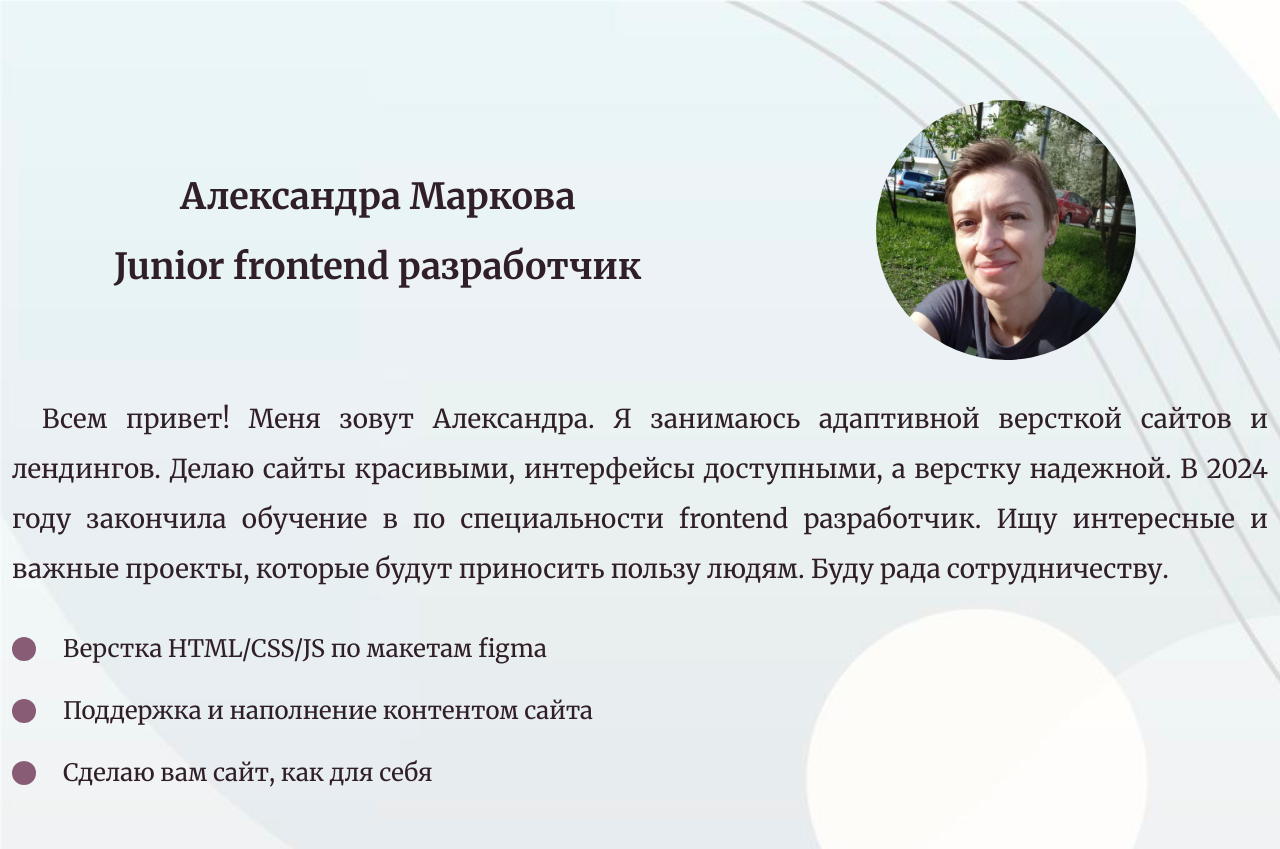
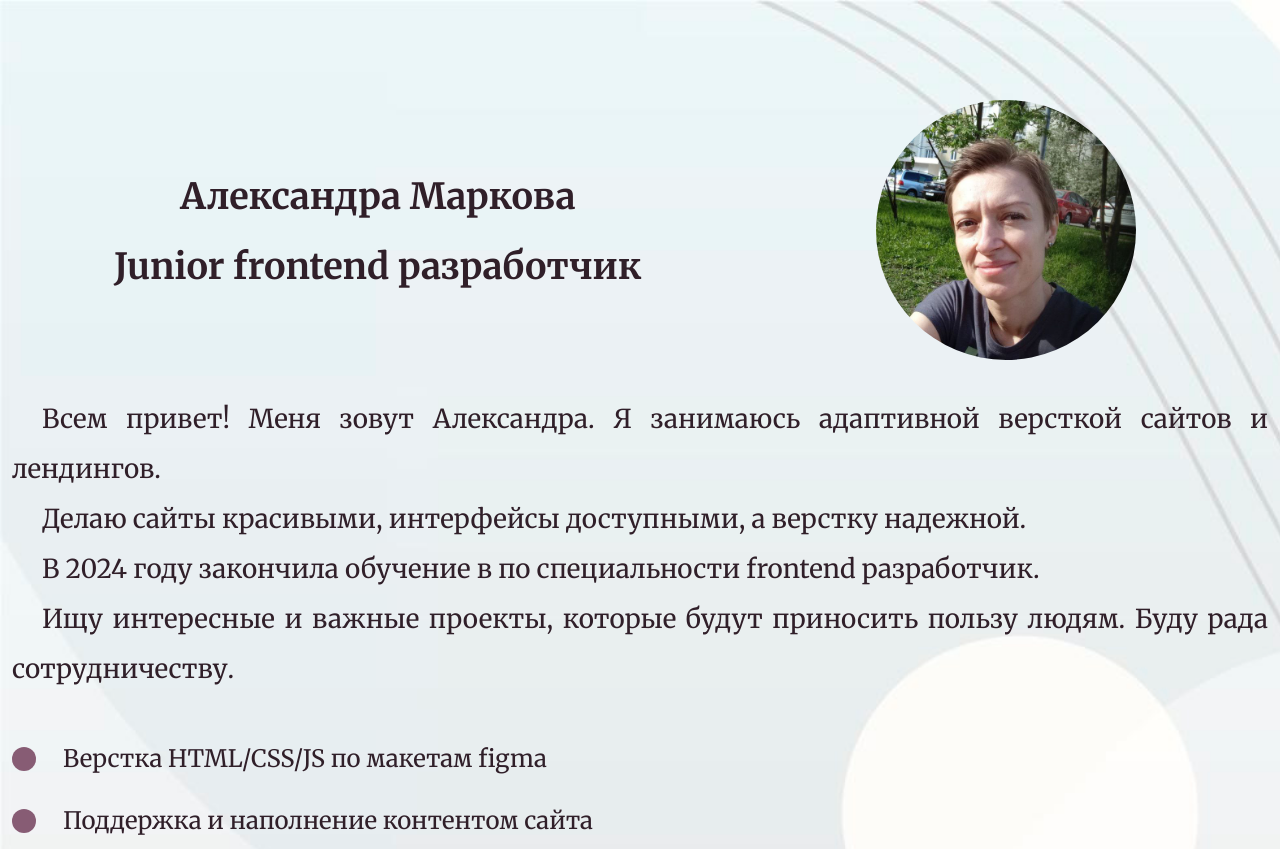
Before and after one commit to MarkovaAlexandra/Hello_Markova, a plain HTML site: page index.html in a window 1280 px wide. Shown: the top 849 px of the page. Drawn offline with Linux system fonts and the light colour scheme.

Commit message:
о себе

```diff
--- a/index.html
+++ b/index.html
@@ -25,12 +25,15 @@
 
             </div>
         </div>
-        <div class="about__text"> Всем привет! Меня зовут Александра. Я занимаюсь адаптивной
-            версткой сайтов и лендингов. Делаю сайты красивыми, интерфейсы доступными, а верстку надежной. В 2024 году
-            закончила
-            обучение в по специальности frontend
-            разработчик. Ищу интересные и важные проекты, которые будут
-            приносить пользу людям. Буду рада сотрудничеству. </div>
+        <div class="about__box">
+
+            <div class="about__text"> Всем привет! Меня зовут Александра. Я занимаюсь адаптивной
+                версткой сайтов и лендингов. </div>
+            <div class="about__text">Делаю сайты красивыми, интерфейсы доступными, а верстку надежной.</div>
+            <div class="about__text">В 2024 году закончила обучение в по специальности frontend разработчик. </div>
+            <div class="about__text">Ищу интересные и важные проекты, которые будут
+                приносить пользу людям. Буду рада сотрудничеству. </div>
+        </div>
         <ul class="about__list">
             <li>Верстка HTML/CSS/JS по макетам figma</li>
             <li>Поддержка и наполнение контентом сайта</li>
--- a/style.scss
+++ b/style.scss
@@ -66,10 +66,10 @@ body {
         text-align: justify;
         font-size: 26px;
         line-height: 50px;
-        margin-bottom: 30px;
+
+    }
 
 
-    }
 
     &__list {
         display: flex;
@@ -105,7 +105,10 @@ body {
     }
 }
 
+.about__box div:last-child {
+    margin-bottom: 40px;
 
+}
 
 .skill {
     margin-bottom: 100px;
@@ -275,7 +278,6 @@ body {
 
             font-size: 26px;
             line-height: 50px;
-            margin-bottom: 30px;
 
 
         }
```
Also changed, not shown: style.css.
